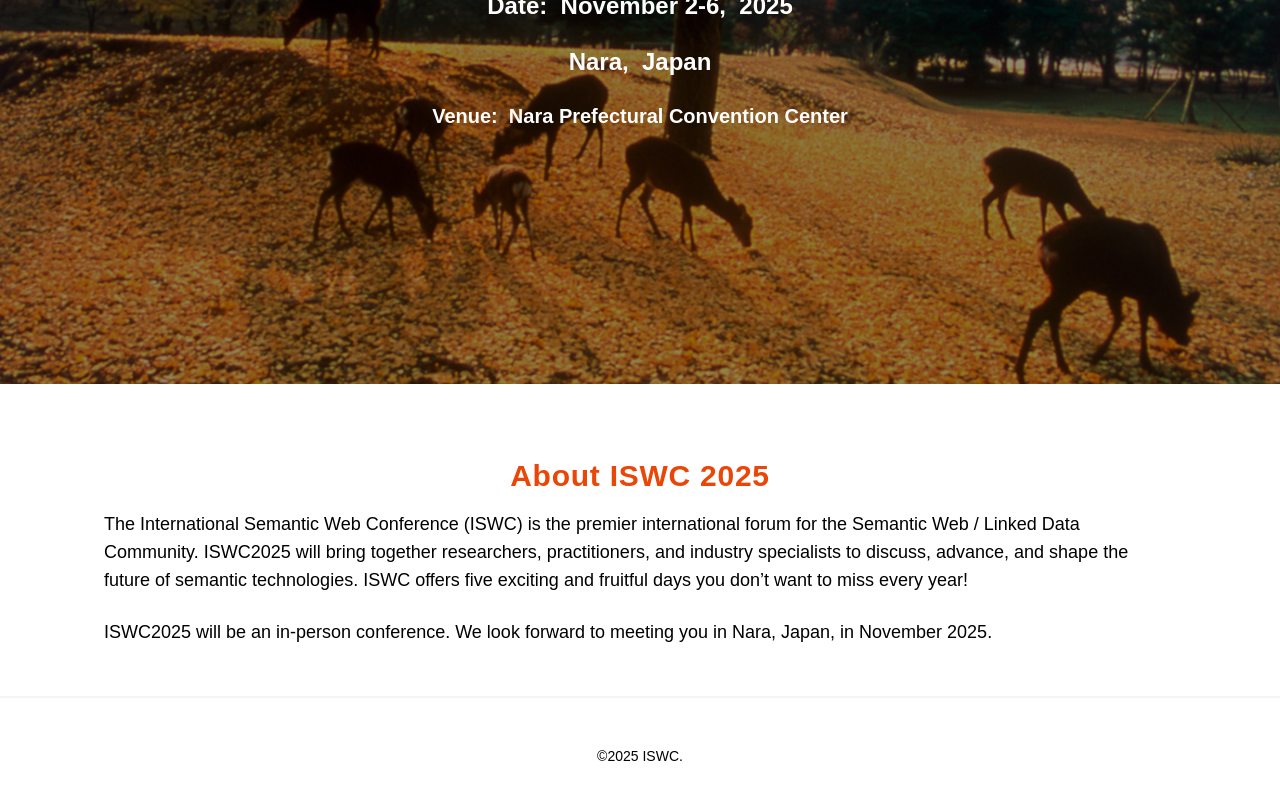
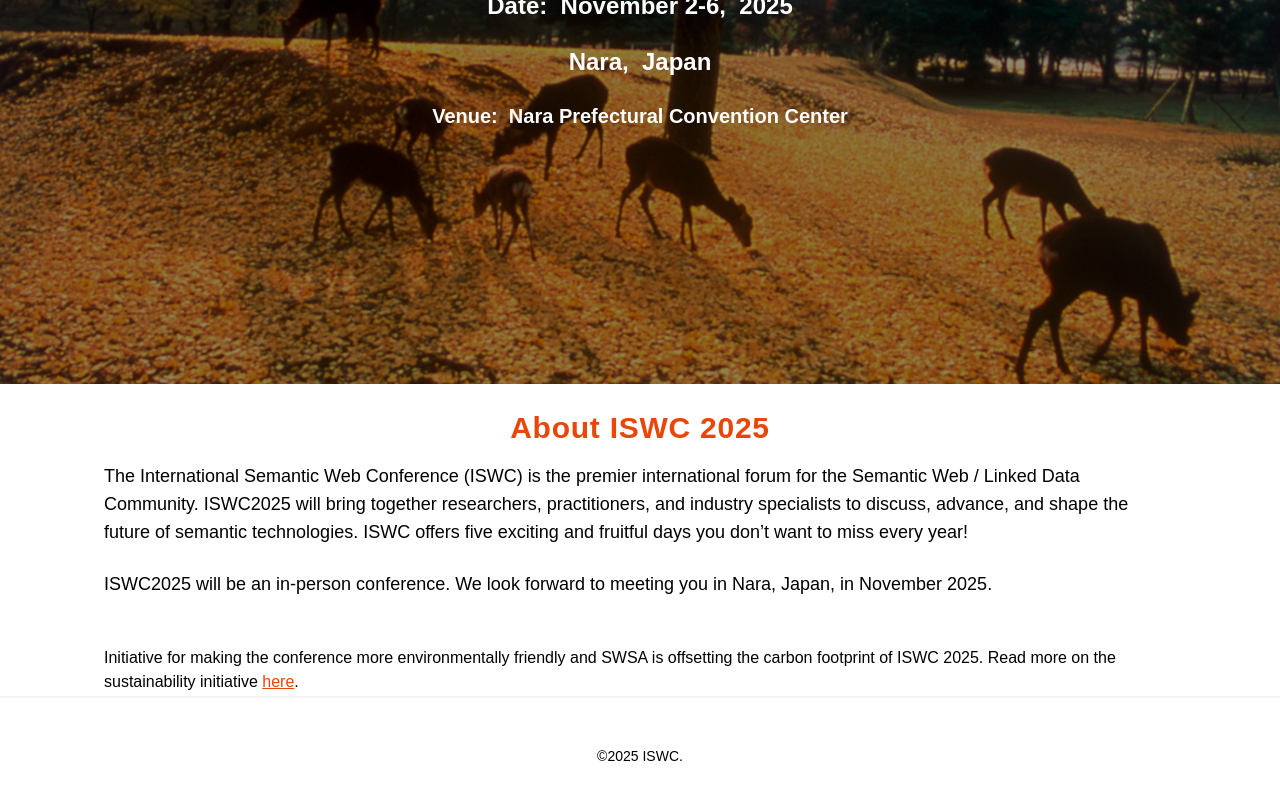
Before and after one commit to iswc-conf/iswc2025, a React (Create React App) app: page / in a window 1280 px wide. Shown: the part 498-1298 px from the top of the page. Built offline with nearby package versions, Linux system fonts and the light colour scheme.

Commit message:
add 2 memebers to the oc and swsa

```diff
--- a/src/components/about.jsx
+++ b/src/components/about.jsx
@@ -29,6 +29,18 @@ export const About = () => {
                     ISWC2025 will be an in-person conference. We look forward to meeting you in Nara, Japan, in November 2025.
                 </p>
 
+                <br />
+                <br />
+
+                <p className="text-md lg:text-md font-[300] lg:mx-10 sm:mx-2">
+                    Initiative for making the conference more environmentally friendly and
+                    SWSA is offsetting the carbon footprint of ISWC 2025. Read more on the sustainability initiative&nbsp;
+                    <a href="https://swsa.semanticweb.org/content/sustainability#:~:text=At%20ISWC2023%20SWSA%20announced%20the%20launch%20of,while%20recognising%20the%20significance%20of%20scientific%20networking"
+                        target="_blank"
+                        style={{'color': '#e94607', 'text-decoration': 'underline'}}>
+                        here
+                    </a>.
+                </p>
             </div>
         </>
     );
--- a/src/components/assests/organizing/organizing.js
+++ b/src/components/assests/organizing/organizing.js
@@ -154,6 +154,12 @@ const organizers = {
       institution: 'Universiteit Twente',
       country: 'Netherlands',
     },
+    {
+      name: 'Gong Cheng',
+      img: '',
+      institution: 'Nanjing University',
+      country: 'China',
+    },
   ],
   "Semantic Web Challenge Chair": [
     {
@@ -202,6 +208,12 @@ const organizers = {
       name: 'Atsuko Yamaguchi',
       img: '', // No image available
       institution: 'Tokyo City University',
+      country: 'Austria',
+    },
+    {
+      name: 'Ines Akaichi',
+      img: '', // No image available
+      institution: 'Vienna University of Economics and Business',
       country: 'Japan',
     },
   ],
```
